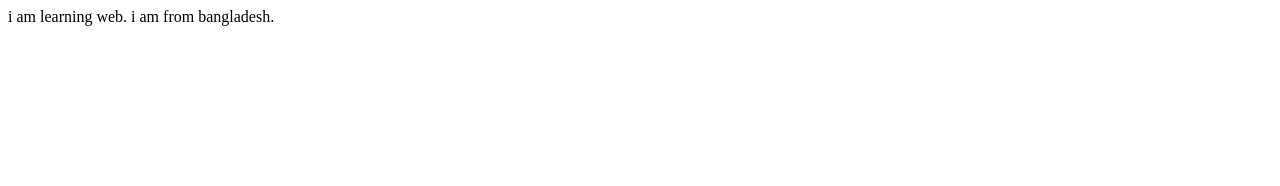
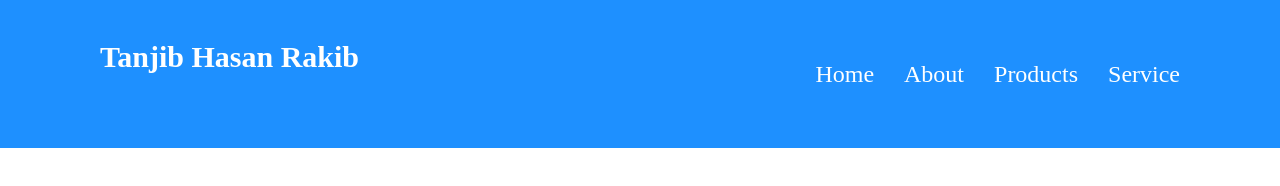
Before and after one commit to tanjibhasanrakib/first-github-repo, a plain HTML site: page index.html in a window 1280 px wide. Drawn offline with Linux system fonts and the light colour scheme.

Commit message:
tanjib Hasan

```diff
--- /dev/null
+++ b/index.css
@@ -0,0 +1,55 @@
+*{
+    box-sizing: border-box;
+    margin: 0;
+    padding: 0;
+}
+nav{
+    min-height: 30px;
+    background-color: dodgerblue;
+    display: flex;
+    justify-content: space-between;
+    align-items: center;
+    color: white;
+    padding: 40px;
+}
+nav h1{
+    font-size: 30px;
+    padding-left: 60px;
+}
+.tooltip-text{
+    visibility: hidden;
+    position: relative;
+    border: 2px solid red;
+}
+.tooltip:hover .tooltip-text{
+    position: absolute;
+    top: 80px;
+    left: 200px;
+    visibility: visible;
+    border: 3px solid goldenrod;
+    border-radius: 10px;
+    padding: 10px;
+    color: black;
+}
+nav > ul{
+    width: 50%;
+    display: flex;
+    justify-content: flex-end;
+    gap: 30px;
+    padding-right: 60px;
+}
+ nav>ul>li>a:hover{
+    border : 2px solid slateblue;
+    border-radius: 20px;
+    padding: 10px 20px;
+    color: aqua;
+    font-size: 35px;
+}
+nav > ul > li{
+    list-style: none;
+}
+nav > ul > li > a{
+    text-decoration: none;
+    color: white;
+    font-size: 24px;
+}
--- a/index.html
+++ b/index.html
@@ -3,10 +3,31 @@
 <head>
     <meta charset="UTF-8">
     <meta name="viewport" content="width=device-width, initial-scale=1.0">
-    <title>Document</title>
+    <link rel="stylesheet" href="index.css">
+    <title>This project complete with Programming Shikhbo.</title>
 </head>
 <body>
-    i am learning web.
-    i am from bangladesh.
+    <header>
+        <nav id="navigation">
+            <div>
+                <h1 class="tooltip">Tanjib Hasan Rakib
+                    <span class="tooltip-text">Hi! I am a Programmer.</span>
+                </h1>
+            </div>
+
+            <ul>
+                <li><a href="#">Home</a></li>
+                <li><a href="#">About</a></li>
+                <li><a href="#">Products</a></li>
+                <li><a href="#">Service</a></li>
+            </ul>
+        </nav>
+    </header>
+    <main>
+
+    </main>
+    <footer>
+
+    </footer>
 </body>
 </html>
```
